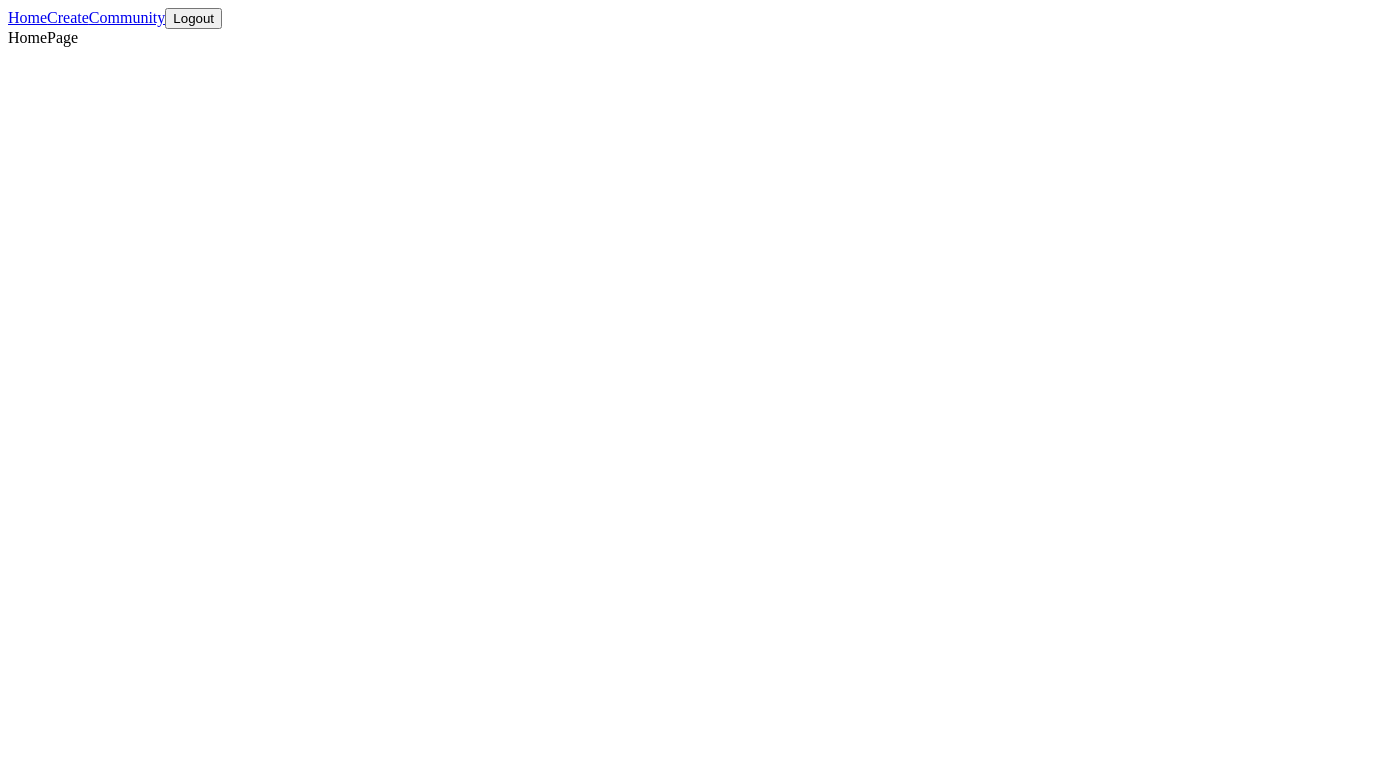
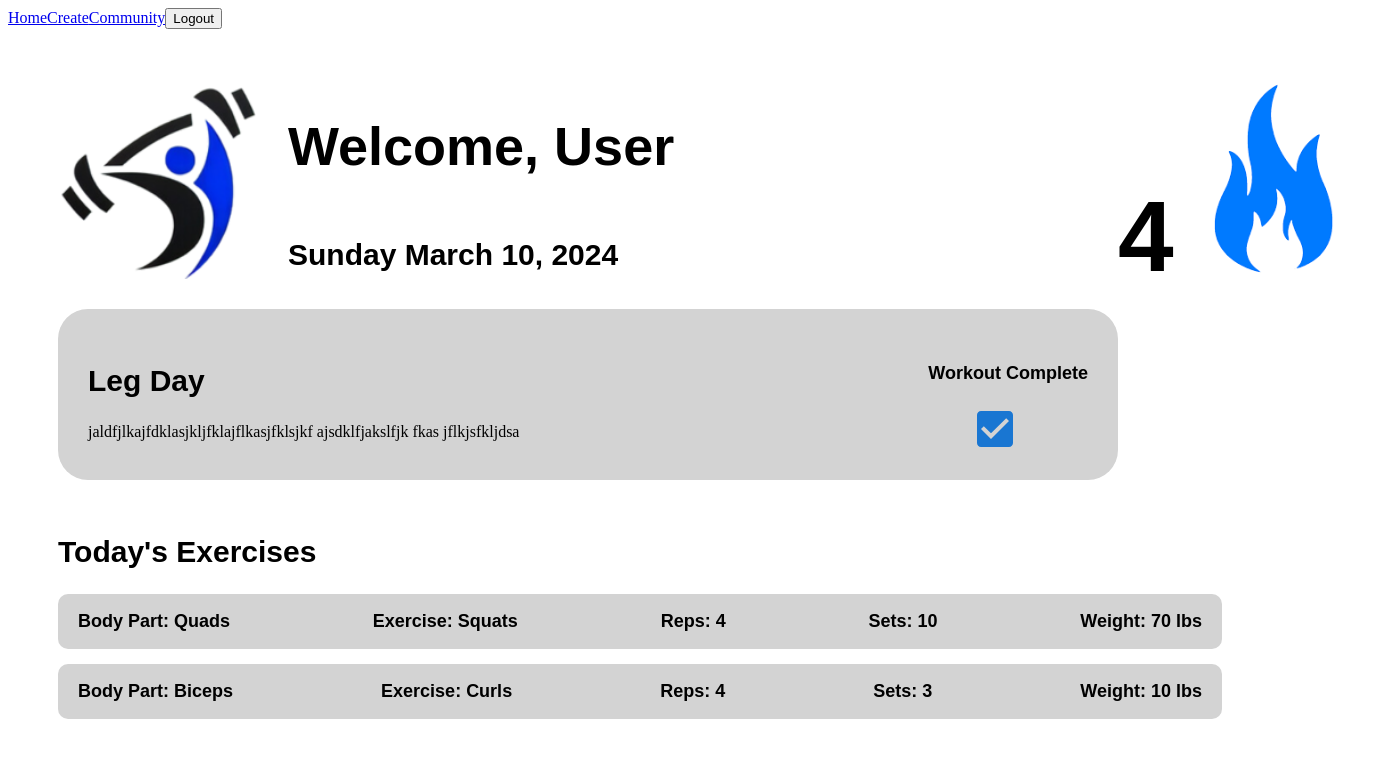
Before and after one commit to Ctc8/FitFriends, a React (Vite) app in the folder @latest/: page / in a window 1280 px wide. Shown: the top 758 px of the page, 1374 px wide, since content can reach past the window. Built offline with nearby package versions, Linux system fonts and the light colour scheme.

Commit message:
Created homepage

```diff
--- /dev/null
+++ b/@latest/src/assets/index.js
@@ -0,0 +1,9 @@
+// import Logo from "./logo.png";
+// import StreakIcon from "./streak-icon.png";
+
+const IMAGES = {
+    logo: require("./logo.png"),
+    streakIcon: require ("./streak-icon.png")
+}
+
+export default ICONS;
--- /dev/null
+++ b/@latest/src/components/Exercise.jsx
@@ -0,0 +1,16 @@
+import React from 'react'
+import "./../pages/HomePage.css"
+
+const Exercise = ({bodyPart, exercise, reps, sets, weight}) => {
+  return (
+    <div className="homepage-exercise-container">
+        <h4>Body Part: {bodyPart}</h4>
+        <h4>Exercise: {exercise}</h4>
+        <h4>Reps: {reps}</h4>
+        <h4>Sets: {sets}</h4>
+        <h4>Weight: {weight} lbs</h4>
+    </div>
+  )
+}
+
+export default Exercise
--- /dev/null
+++ b/@latest/src/pages/HomePage.css
@@ -0,0 +1,137 @@
+h1 {
+    font-family:Arial, Helvetica, sans-serif;
+    font-size: 54px;
+}
+
+h2 {
+    font-family:Arial, Helvetica, sans-serif;
+    font-size: 30px;
+}
+
+h3 {
+    font-family:Arial, Helvetica, sans-serif;
+    font-size: 100px;
+}
+
+h4 {
+    font-family:Arial, Helvetica, sans-serif;
+    font-size: 18px;
+}
+
+.homepage-container {
+    display: flex;
+    flex-direction: column;
+    padding: 50px;
+    gap: 30px;
+    /* margin-left: auto; */
+
+}
+
+.homepage-header div:last-child {
+    margin-right: auto;
+}
+
+.homepage-header-container {
+    display: flex;
+    justify-content: space-between;
+    gap: 30px;
+    height: 200px;
+
+
+    /* border: solid 1px; */
+}
+
+.homepage-header {
+    display: flex;
+    flex-direction: row;
+    gap: 30px;
+
+    /* border: solid 1px; */
+
+}
+
+.homepage-title {
+    display: flex;
+    flex-direction: column;
+    width: 800px;
+    gap: 0;
+    /* border: solid 1px; */
+    /* border-color: red; */
+}
+
+.homepage-streak-container {
+    display: flex;
+    flex-direction: row;
+    justify-content: center;
+
+    /* border-color: blue; */
+    /* border: solid 1px; */
+
+}
+
+.homepage-workout-container {
+    display: flex;
+    flex-direction: row;
+    justify-content: space-between;
+    padding: 30px;
+    gap: 20px;
+    background-color: lightgray;
+    border-radius: 30px;
+    width: 1000px;
+
+
+}
+
+.homepage-workout-header-container {
+    display: flex;
+    flex-direction: column;
+    align-items: flex-start;
+
+    /* border: solid 1px;
+    border-color: blueviolet; */
+}
+
+.homepage-workout-complete-container {
+    display: flex;
+    flex-direction: column;
+    justify-content: center;
+
+    /* border: solid 1px;
+    border-color: brown; */
+}
+
+.homepage-exercises-container {
+    display: flex;
+    flex-direction: column;
+
+
+    /* border: solid 1px;
+    border-color: aquamarine; */
+}
+
+.homepage-checkbox {
+    display: flex;
+    flex-direction: row;
+    justify-content: center;
+    /* border: solid 1px;
+    border-color: black; */
+
+}
+
+.homepage-exercise-container {
+    display: flex;
+    flex-direction: row;
+    align-items: center;
+    justify-content: space-between;
+    background-color: lightgrey;
+    padding: 20px;
+    height: 15px;
+    border-radius: 10px;
+
+}
+
+.homepage-exercise-list-container {
+    display: flex;
+    flex-direction: column;
+    gap: 15px;
+}
--- a/@latest/src/pages/HomePage.jsx
+++ b/@latest/src/pages/HomePage.jsx
@@ -1,7 +1,173 @@
 import React from "react";
+import styles from "./HomePage.css";
+import logo from "./../assets/logo.png";
+import streakIcon from "./../assets/streak-icon.png";
+import {Checkbox, FormGroup, FormControlLabel} from "@mui/material";
+import { useState } from "react";
+import Exercise from "../components/Exercise";
+
+
+// import IMAGES from "./../assets/index.js";
+// import ICONS from "./../assets/index.js";
+
+function dayAsString(day) {
+  let dayString;
+  switch(day){
+    case 1:
+      dayString = "Sunday";
+      break;
+    case 2:
+      dayString = "Monday";
+      break;
+    case 3:
+      dayString = "Tuesday";
+      break;
+    case 4:
+      dayString = "Wednesday";
+      break;
+    case 5:
+      dayString = "Thursday";
+      break;
+    case 6:
+      dayString = "Friday";
+      break;
+    case 7:
+      dayString = "Saturday";
+      break;
+  }
+  return dayString;
+}
+
+function monthAsString(month) {
+  let monthString;
+  switch(month){
+    case 1:
+      monthString = "January";
+      break;
+    case 2:
+      monthString = "February";
+      break;
+    case 3:
+      monthString = "March";
+      break;
+    case 4:
+      monthString = "April";
+      break;
+    case 5:
+      monthString = "May";
+      break;
+    case 6:
+      monthString = "June";
+      break;
+    case 7:
+      monthString = "July";
+      break;
+    case 8:
+      monthString = "August";
+      break;
+    case 9:
+      monthString = "Septemeber";
+      break;
+    case 10:
+      monthString = "October";
+      break;
+    case 11:
+      monthString = "November";
+      break;
+    case 12:
+      monthString = "December";
+      break;
+  }
+  return monthString;
+}
+
+function getDate() {
+  const today = new Date();
+  const day = today.getDay() + 1;
+  const month = today.getMonth() + 1;
+  const year = today.getFullYear();
+  const date = today.getDate();
+  let dayString = dayAsString(day);
+  let monthString = monthAsString(month);
+
+  return `${dayString} ${monthString} ${date}, ${year}`;
+}
+
 
 const HomePage = () => {
-  return <div>HomePage</div>;
+  const [checked, setChecked] = useState(true);
+  const handleChange = (event) => {setChecked(event.target.checked);}
+
+  const workoutPlan = [
+    {
+      bodyPart: "Quads",
+      exercise: "Squats",
+      sets: 10,
+      reps: 4,
+      weight: 70
+    },
+    {
+      bodyPart: "Biceps",
+      exercise: "Curls",
+      sets: 3,
+      reps: 4,
+      weight: 10
+    }
+  ]
+
+  const streak = 4;
+  const user = "User";
+  const workoutName = "Leg Day";
+  const workoutDesc = "jaldfjlkajfdklasjkljfklajflkasjfklsjkf ajsdklfjakslfjk fkas jflkjsfkljdsa";
+
+
+  return <div className="homepage-container">
+    <div className="homepage-header-container">
+      <div className="homepage-header">
+        <img src={logo} width="200" height="200"></img>
+        <div className="homepage-title">
+          <h1>Welcome, {user}</h1> {/* username from auth data */}
+          <h2>{getDate()}</h2>
+        </div>
+      </div>
+      <div className="homepage-streak-container">
+        <h3>{streak}</h3> {/* streak number from data base */}
+        <img src={streakIcon} width="200" height="200"></img>
+      </div>
+    </div>
+
+    <div className="homepage-workout-container">
+      <div className="homepage-workout-header-container">
+        <h2>{workoutName}</h2> {/* retrieve the day's workout title */}
+        <p1>{workoutDesc}</p1> {/* retrieve workout description */}
+      </div>
+      <div className="homepage-workout-complete-container">
+        <h4>Workout Complete</h4>
+        <div className="homepage-checkbox">
+          <FormGroup>
+            <FormControlLabel
+              control={<Checkbox checked={checked} onChange={handleChange} style={{transform: "scale(2)",}}></Checkbox>}/>
+          </FormGroup>
+        </div>
+
+      </div>
+    </div>
+
+    <div className="homepage-exercises-container">
+      <h2>Today's Exercises</h2>
+{/* retrieve the day's exercise list */}
+      <div className="homepage-exercise-list-container"> {workoutPlan.map((workout, index) => (
+          <Exercise
+            bodyPart={workout.bodyPart}
+            exercise={workout.exercise}
+            reps={workout.reps}
+            sets={workout.sets}
+            weight={workout.weight}
+          />
+          ))}
+      </div>
+    </div>
+  </div>
 };
 
 export default HomePage;
```
Also changed, not shown: @latest/src/assets/streak-icon.png (added).
